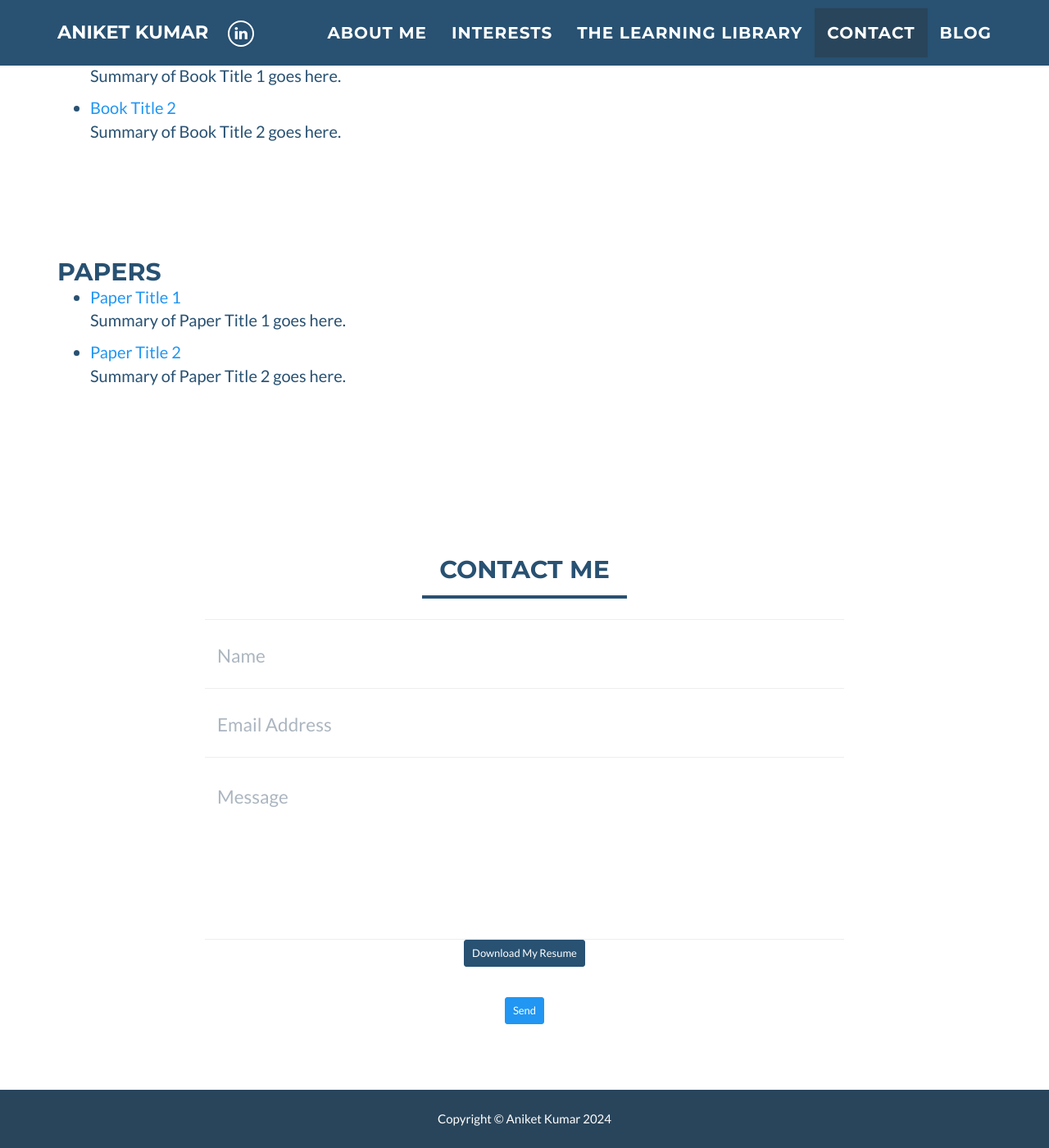
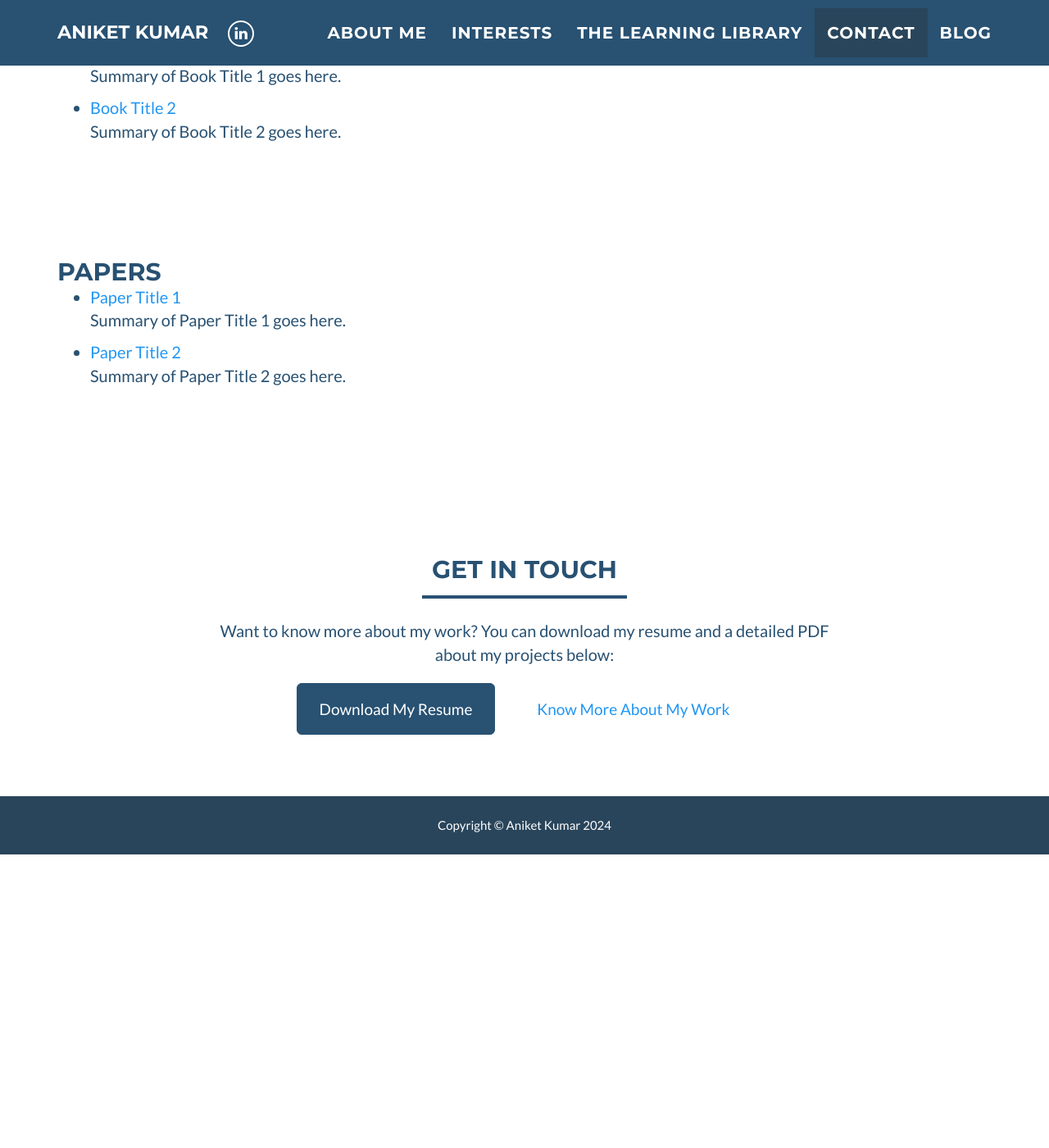
Before and after one commit to 007aniketkumar/007aniketkumar.github.io, a Jekyll site: the page built from index.html, in a window 1280 px wide and 1400 px high, scrolled down 2191 px. Shown: the whole window at 82% size. Built offline with Jekyll 4.4.1, drawn with Linux system fonts in a browser that asks for light colours; after the commit the page ends 3233 px from its top, so only the background shows below that.

Commit message:
Update contact_form.html

```diff
--- a/_includes/contact_form.html
+++ b/_includes/contact_form.html
@@ -3,54 +3,23 @@
     <div class="container">
         <div class="row">
             <div class="col-lg-12 text-center">
-                <h2>Contact Me</h2>
+                <h2>Get in Touch</h2>
                 <hr />
             </div>
         </div>
         <div class="row">
-            <div class="col-lg-8 col-lg-offset-2">
-                <form action="//formspree.io/{{ site.email }}" method="POST" name="sentMessage" id="contactForm" novalidate>
-                    <div class="row control-group">
-                        <div class="form-group col-xs-12 floating-label-form-group controls">
-                            <label>Name</label>
-                            <input type="text" name="name" class="form-control" placeholder="Name" id="name" required data-validation-required-message="Please enter your name.">
-                            <p class="help-block text-danger"></p>
-                        </div>
-                    </div>
-                    <div class="row control-group">
-                        <div class="form-group col-xs-12 floating-label-form-group controls">
-                            <label>Email Address</label>
-                            <input type="email" name="_replyto" class="form-control" placeholder="Email Address" id="email" required data-validation-required-message="Please enter your email address.">
-                            <p class="help-block text-danger"></p>
-                        </div>
-                    </div>
-                    <div>
-                        <input type="hidden" name="_subject" value="New submission!">
-                        <input type="text" name="_gotcha" style="display:none" />
-                    </div>
-                    <div class="row control-group">
-                        <div class="form-group col-xs-12 floating-label-form-group controls">
-                            <label>Message</label>
-                            <textarea rows="5" name="message" class="form-control" placeholder="Message" id="message" required data-validation-required-message="Please enter a message."></textarea>
-                            <p class="help-block text-danger"></p>
-                        </div>
-                    </div>
+            <div class="col-lg-8 col-lg-offset-2 text-center">
+                <p>Want to know more about my work? You can download my resume and a detailed PDF about my projects below:</p>
 
-                    <!-- Download Resume Section -->
-                    <div class="row control-group">
-                        <div class="form-group col-xs-12 text-center">
-                            <a href="https://drive.google.com/file/d/1pLLRDrJokiW8zKsfaOko-bVxk-XpvmH9/view?usp=drive_link" download class="btn btn-primary btn-sm">Download My Resume</a>
-                        </div>
-                    </div>
+                <!-- Download Resume Button -->
+                <a href="/path/to/your/resume.pdf" download class="btn btn-primary btn-lg" style="margin: 10px;">
+                    Download My Resume
+                </a>
 
-                    <br>
-                    <div id="success"></div>
-                    <div class="row">
-                        <div class="form-group col-xs-12 text-center">
-                            <button type="submit" class="btn btn-success btn-sm">Send</button>
-                        </div>
-                    </div>
-                </form>
+                <!-- Download Work PDF Button -->
+                <a href="/path/to/your/work.pdf" download class="btn btn-secondary btn-lg" style="margin: 10px;">
+                    Know More About My Work
+                </a>
             </div>
         </div>
     </div>
```
